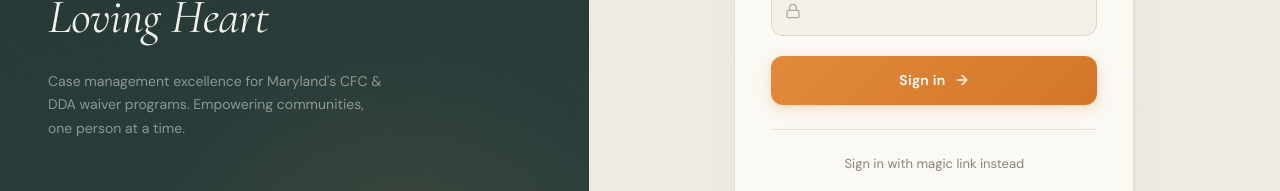
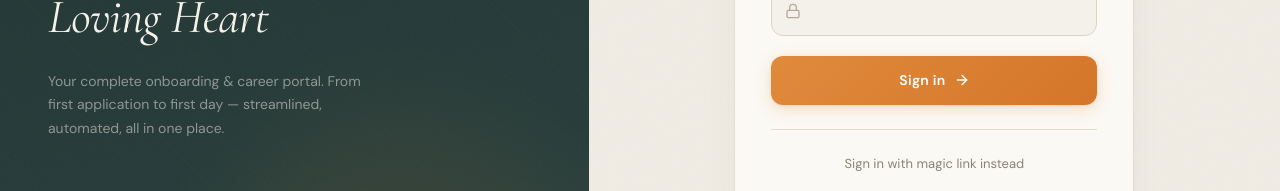
Before and after one commit to jemelike-lab/primeahr, a Next.js app: page /login in a window 1280 px wide. Shown: the part 419-610 px from the top of the page. Built offline with nearby package versions, Linux system fonts and the light colour scheme; no server answers.

Commit message:
feat: update login tagline to onboarding & career portal messaging

```diff
--- a/src/app/(auth)/login/page.tsx
+++ b/src/app/(auth)/login/page.tsx
@@ -159,8 +159,7 @@ export default function LoginPage() {
               marginTop: '24px',
               maxWidth: '340px',
             }}>
-              Case management excellence for Maryland&apos;s CFC &amp; DDA
-              waiver programs. Empowering communities, one person at a time.
+            Your complete onboarding &amp; career portal. From first application to first day &mdash; streamlined, automated, all in one place.
             </p>
           </div>
 
```
